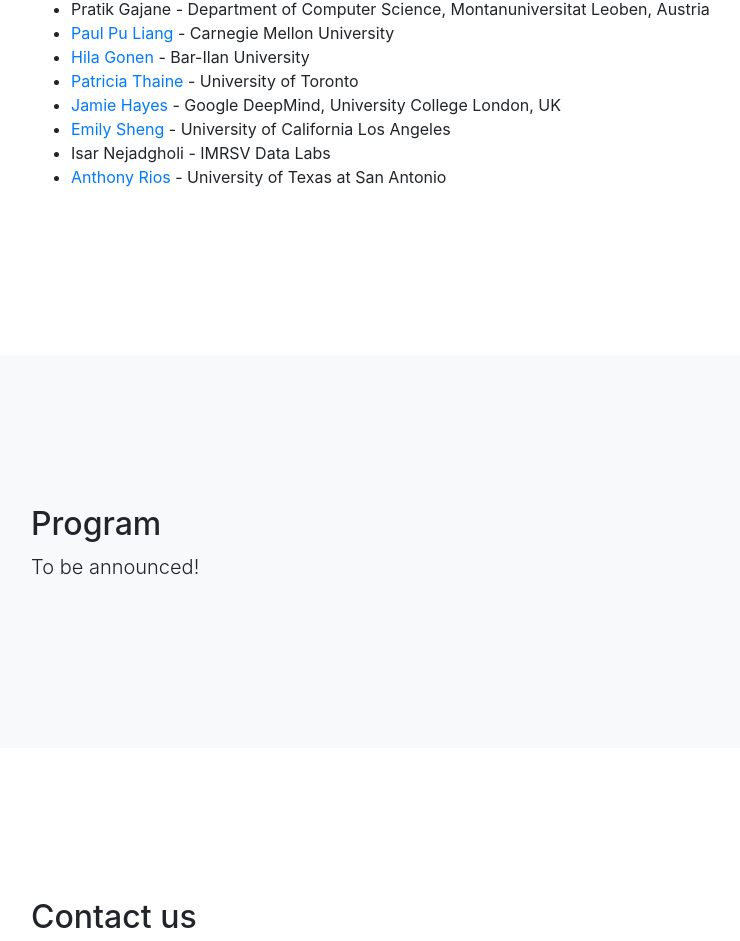
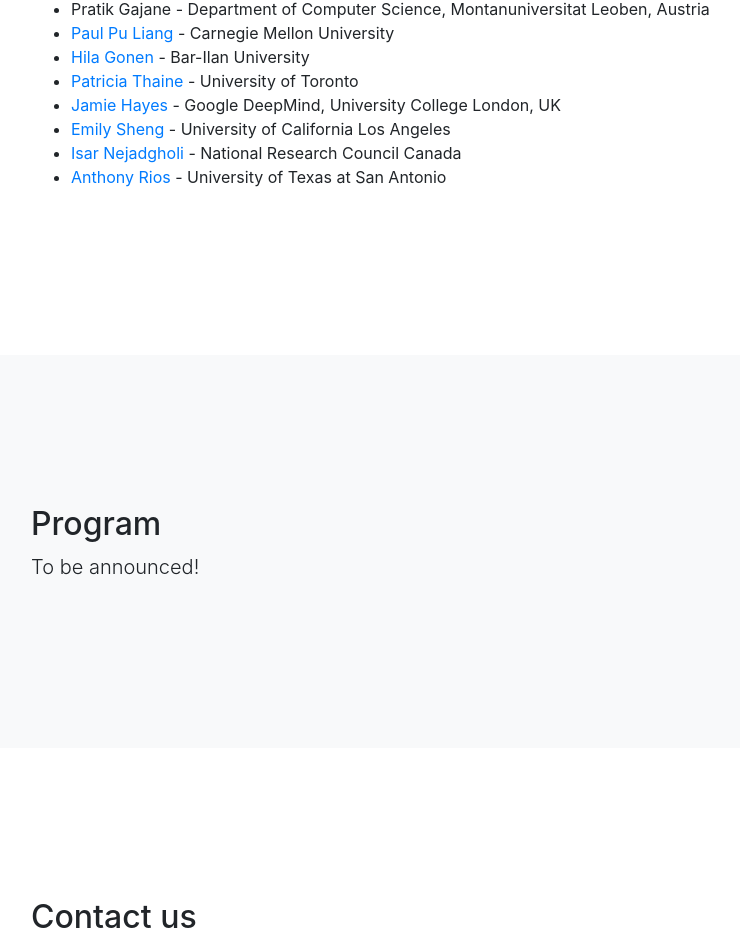
Before and after one commit to trustnlpworkshop/trustnlpworkshop.github.io, a website with bundled scripts: page index.html in a window 1280 px wide. Shown: the part 3574-4515 px from the top of the page, without its empty margins (244-984 px from the left). Built offline with nearby package versions, Linux system fonts and the light colour scheme.

Commit message:
Updating Isar information

```diff
--- a/index.html
+++ b/index.html
@@ -170,7 +170,7 @@
 	<li>    <a href="http://www.cs.toronto.edu/~pthaine/"> Patricia Thaine </a> - University of Toronto</li>
 	<li>    <a href="https://jamiehay.es/"> Jamie Hayes </a> - Google DeepMind, University College London, UK</li>
 	<li>    <a href="https://ewsheng.github.io/"> Emily Sheng </a> - University of California Los Angeles</li>
-	<li>    Isar Nejadgholi - IMRSV Data Labs</li>
+	<li>    <a href="https://isarnejad.github.io/"> Isar Nejadgholi</a> - National Research Council Canada</li>
 	<li>    <a href="https://anthonyrios.net/"> Anthony Rios </a> - University of Texas at San Antonio</li>
 	</ul>
 
```
